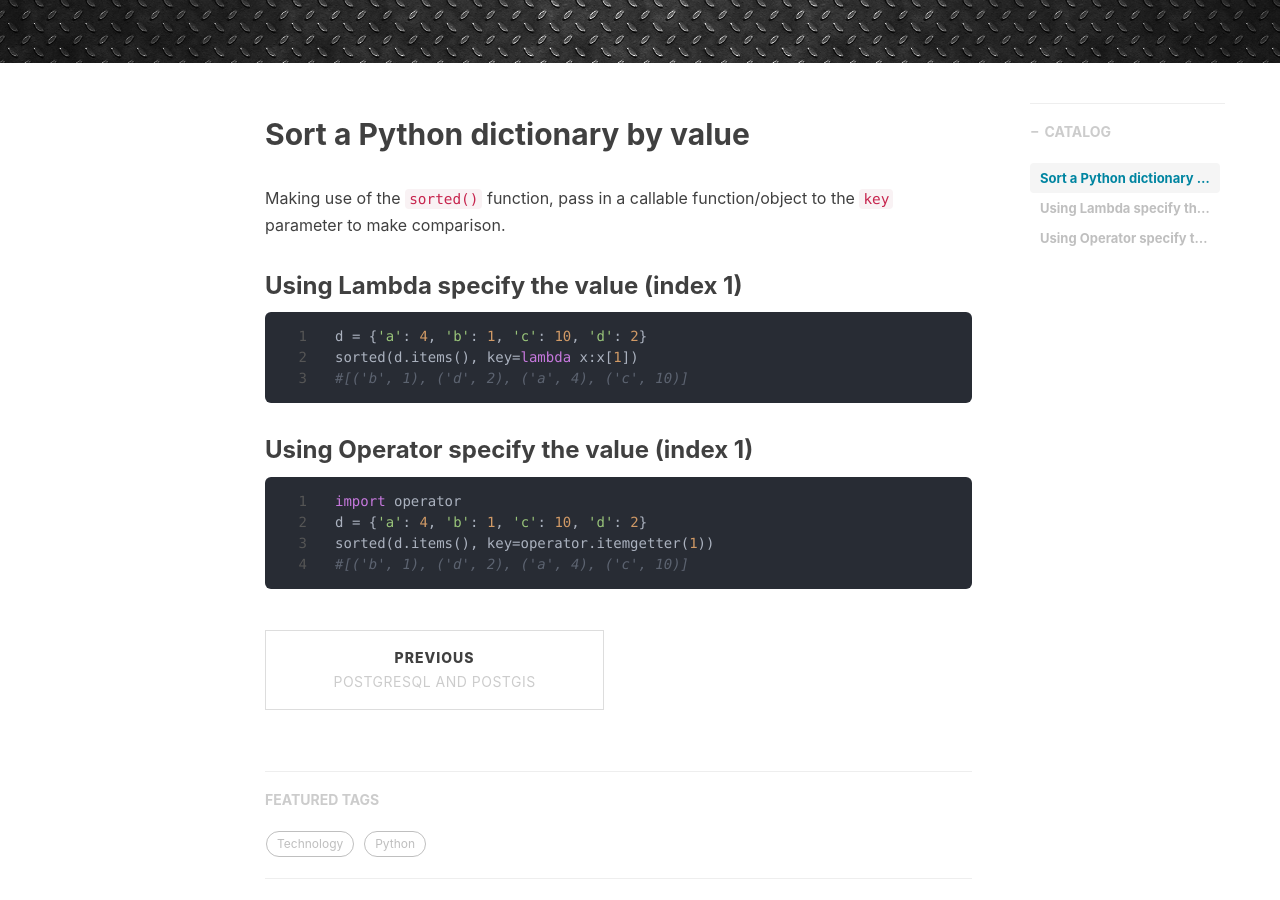
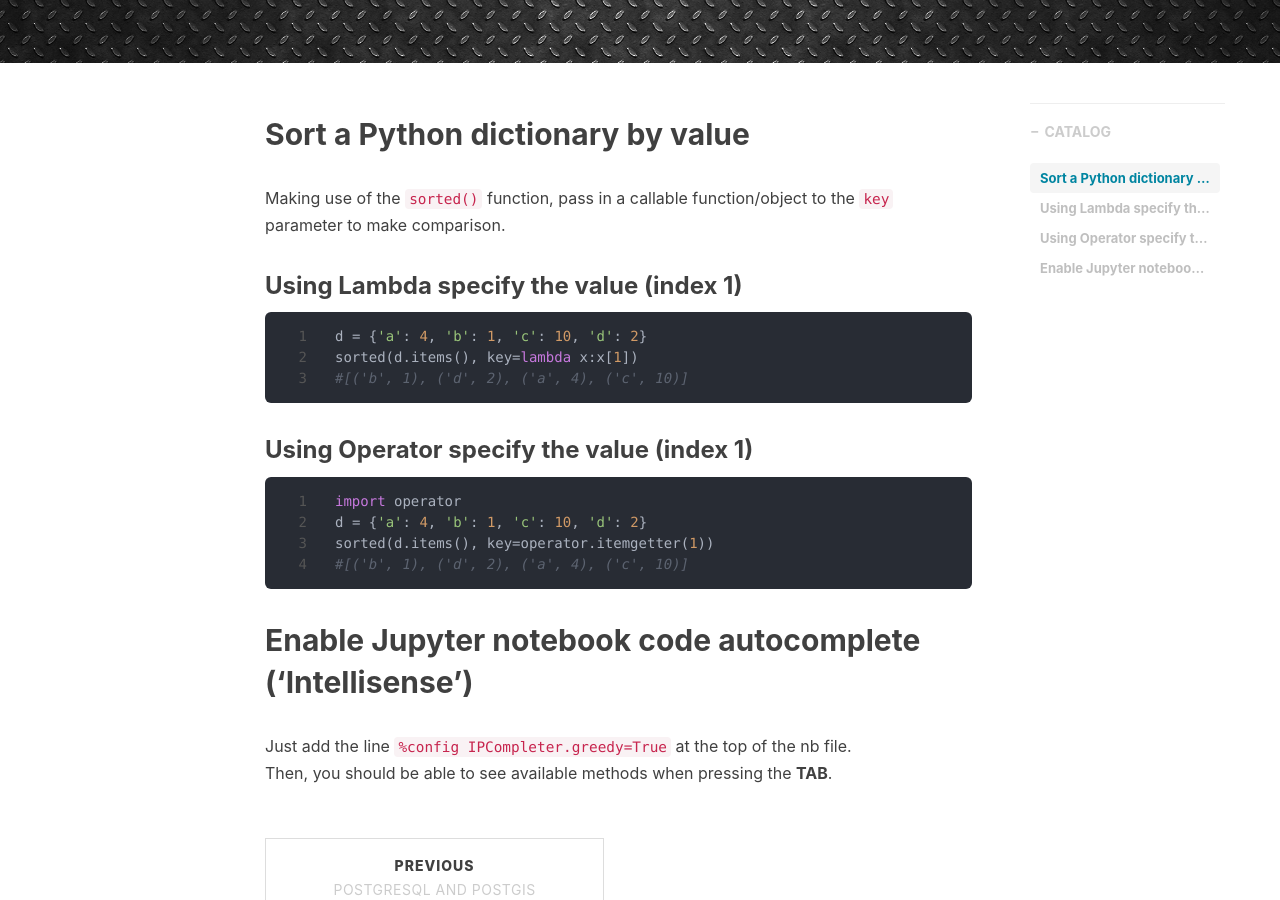
Before and after one commit to nuistzhou/nuistzhou.github.io, a Jekyll site: the page built from _posts/2019-04-18-Python-Tricks.markdown, in a window 1280 px wide and 900 px high, scrolled down 460 px. Built offline with Jekyll 4.4.1, drawn with Linux system fonts in a browser that asks for light colours; nearby versions of some CDN libraries; comment, search, counter and statistics services are not loaded.

Commit message:
Updated.

````diff
--- a/_posts/2019-04-18-Python-Tricks.markdown
+++ b/_posts/2019-04-18-Python-Tricks.markdown
@@ -28,3 +28,8 @@ d = {'a': 4, 'b': 1, 'c': 10, 'd': 2}
 sorted(d.items(), key=operator.itemgetter(1))
 #[('b', 1), ('d', 2), ('a', 4), ('c', 10)]
 ```
+
+## Enable Jupyter notebook code autocomplete ('Intellisense')
+
+Just add the line `%config IPCompleter.greedy=True` at the top of the nb file.
+Then, you should be able to see available methods when pressing the **TAB**.
````
